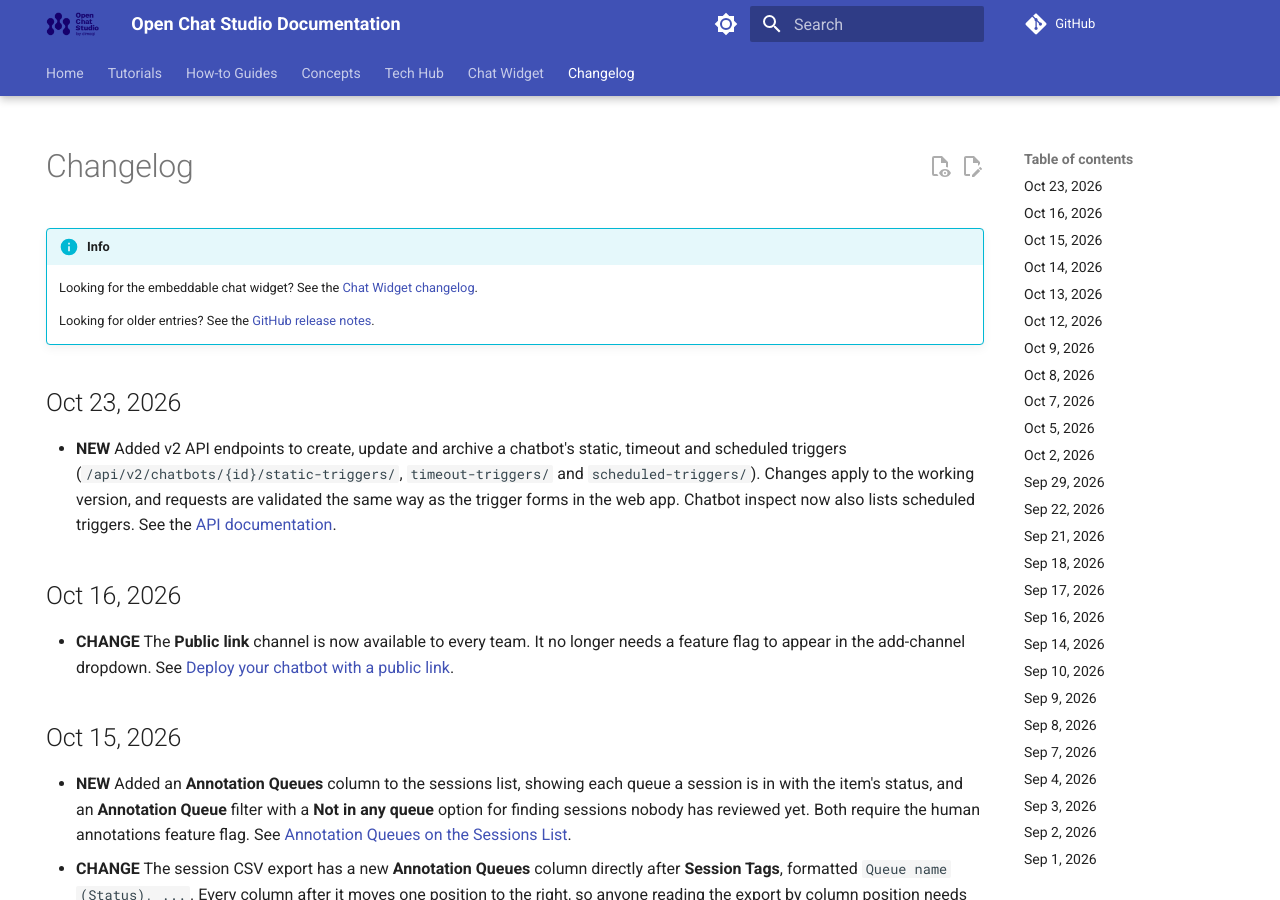
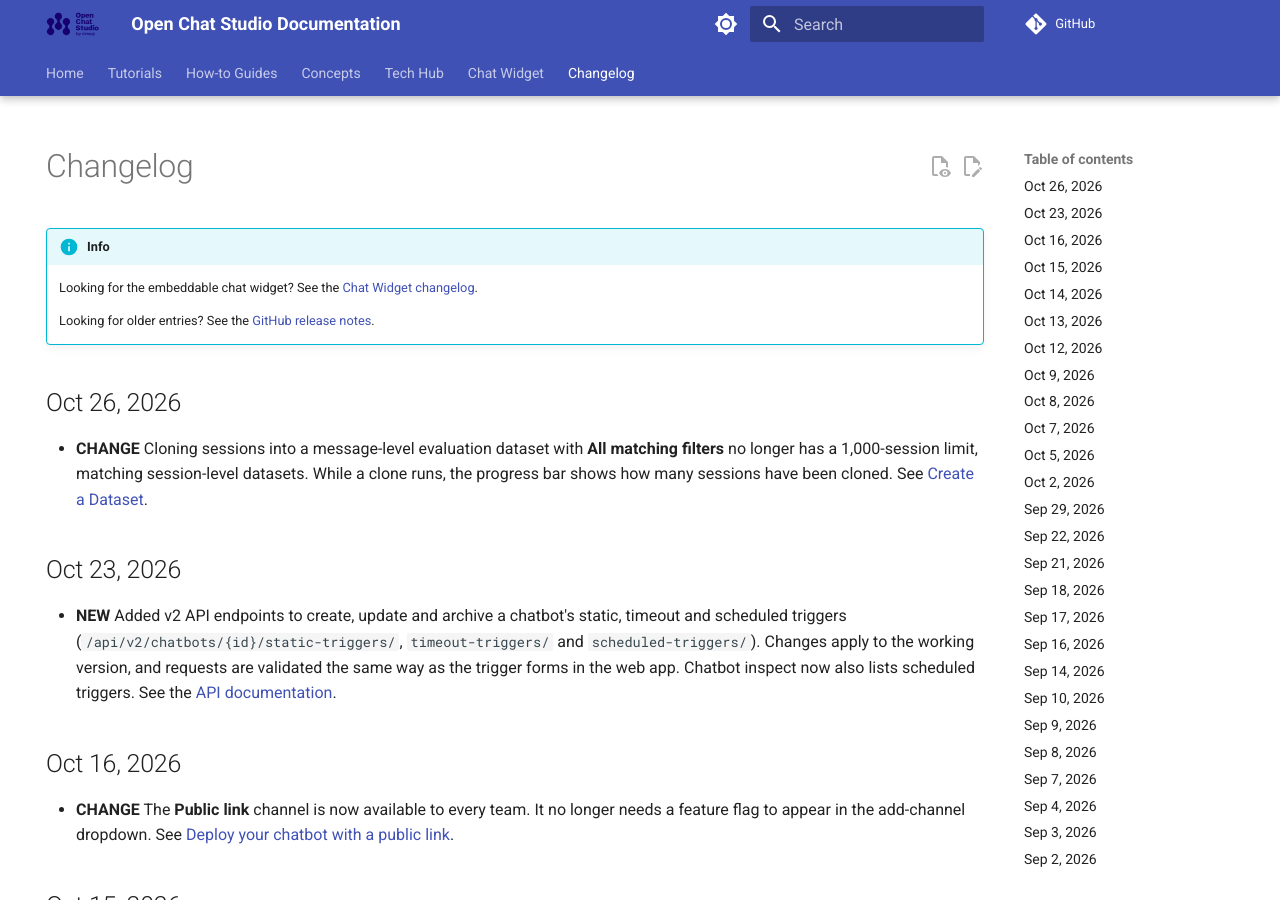
Before and after one commit to dimagi/open-chat-studio-docs, an MkDocs documentation site: the page built from docs/changelog.md, in a window 1280 px wide and 900 px high. Built offline with MkDocs 1.6.1 and Material for MkDocs 9.7.7, drawn with Linux system fonts in a browser that asks for light colours; a script that is not in the unit is left out; comment, search, counter and statistics services are not loaded.

Commit message:
update changelog and docs from OCS PR #4859
Co-Authored-By: Claude Opus 5.5 <noreply@anthropic.com>

```diff
--- a/docs/changelog.md
+++ b/docs/changelog.md
@@ -10,6 +10,9 @@ hide:
     Looking for the embeddable chat widget? See the [Chat Widget changelog](chat_widget/changelog.md).
 
     Looking for older entries? See the [GitHub release notes](https://github.com/dimagi/open-chat-studio-docs/releases).
+
+## Oct 26, 2026
+* **CHANGE** Cloning sessions into a message-level evaluation dataset with **All matching filters** no longer has a 1,000-session limit, matching session-level datasets. While a clone runs, the progress bar shows how many sessions have been cloned. See [Create a Dataset](how-to/evaluations/create-a-dataset.md#clone-from-sessions).
 
 ## Oct 23, 2026
 * **NEW** Added v2 API endpoints to create, update and archive a chatbot's static, timeout and scheduled triggers (`/api/v2/chatbots/{id}/static-triggers/`, `timeout-triggers/` and `scheduled-triggers/`). Changes apply to the working version, and requests are validated the same way as the trigger forms in the web app. Chatbot inspect now also lists scheduled triggers. See the [API documentation](api/index.md).
```
Also changed, not shown: docs/how-to/evaluations/create-a-dataset.md (+1 -1 lines).
